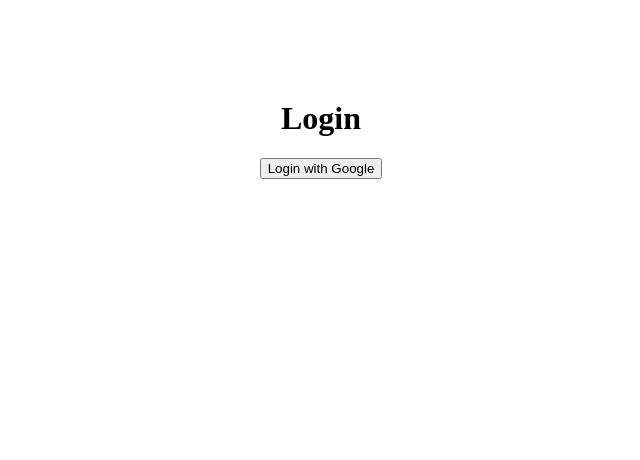
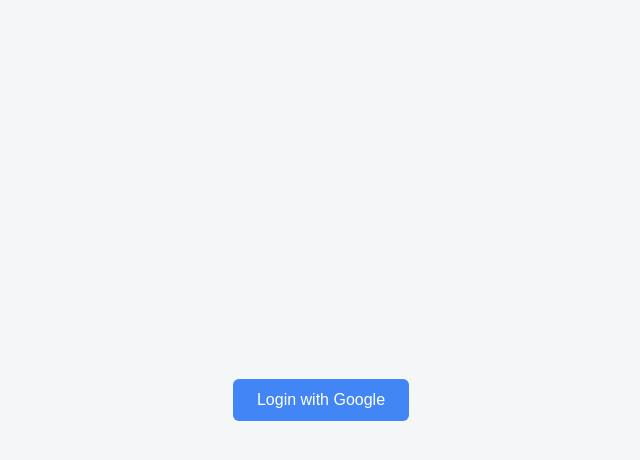
Before and after one commit to gilangcahyono/login-google-nextjs14.2.28, a Next.js app: page /login in a window 1280 px wide. Shown: the top 460 px of the page, without its empty margins (319-959 px from the left). Built offline with nearby package versions, Linux system fonts and the light colour scheme.

Commit message:
menambahan style ke semua halaman

```diff
--- /dev/null
+++ b/app/globals.css
@@ -0,0 +1,65 @@
+body {
+  padding: 0;
+  margin: 0;
+  box-sizing: border-box;
+  font-family: Arial, sans-serif;
+  background-color: #f4f6f8;
+}
+
+/* Login Page */
+.login-container {
+  display: flex;
+  justify-content: center;
+  align-items: center;
+  height: 100vh;
+}
+
+.login-button {
+  padding: 12px 24px;
+  background-color: #4285f4;
+  color: white;
+  font-size: 16px;
+  border: none;
+  border-radius: 6px;
+  cursor: pointer;
+}
+
+.login-button:hover {
+  background-color: #357ae8;
+}
+
+/* Home Page */
+.home-container {
+  display: flex;
+  justify-content: center;
+  align-items: center;
+  height: 100vh;
+}
+
+.card {
+  background: white;
+  padding: 30px;
+  border-radius: 10px;
+  text-align: center;
+  box-shadow: 0 4px 12px rgba(0, 0, 0, 0.1);
+}
+
+.avatar {
+  width: 100px;
+  height: 100px;
+  border-radius: 50%;
+}
+
+.logout-button {
+  margin-top: 20px;
+  padding: 10px 20px;
+  background-color: #e53935;
+  color: white;
+  border: none;
+  border-radius: 6px;
+  cursor: pointer;
+}
+
+.logout-button:hover {
+  background-color: #d32f2f;
+}
--- a/app/layout.jsx
+++ b/app/layout.jsx
@@ -1,5 +1,6 @@
 "use client";
 
+import "./globals.css";
 import { SessionProvider } from "next-auth/react";
 
 export default function RootLayout({ children }) {
--- a/app/login/page.jsx
+++ b/app/login/page.jsx
@@ -3,10 +3,12 @@
 import { signIn } from "next-auth/react";
 
 export default function LoginPage() {
+  const handleLogin = () => signIn("google", { callbackUrl: "/" });
+
   return (
-    <div style={{ textAlign: "center", marginTop: 100 }}>
-      <h1>Login</h1>
-      <button onClick={() => signIn("google", { callbackUrl: "/" })}>
+    <div className="login-container">
+      {/* <h1>Login</h1> */}
+      <button className="login-button" onClick={handleLogin}>
         Login with Google
       </button>
     </div>
--- a/components/LogoutButton.jsx
+++ b/components/LogoutButton.jsx
@@ -3,7 +3,11 @@
 import { signOut } from "next-auth/react";
 
 const LogoutButton = () => {
-  return <button onClick={() => signOut()}>Logout</button>;
+  return (
+    <button className="logout-button" onClick={() => signOut()}>
+      Logout
+    </button>
+  );
 };
 
 export default LogoutButton;
```
Also changed, not shown: app/page.jsx (+7 -6 lines).
